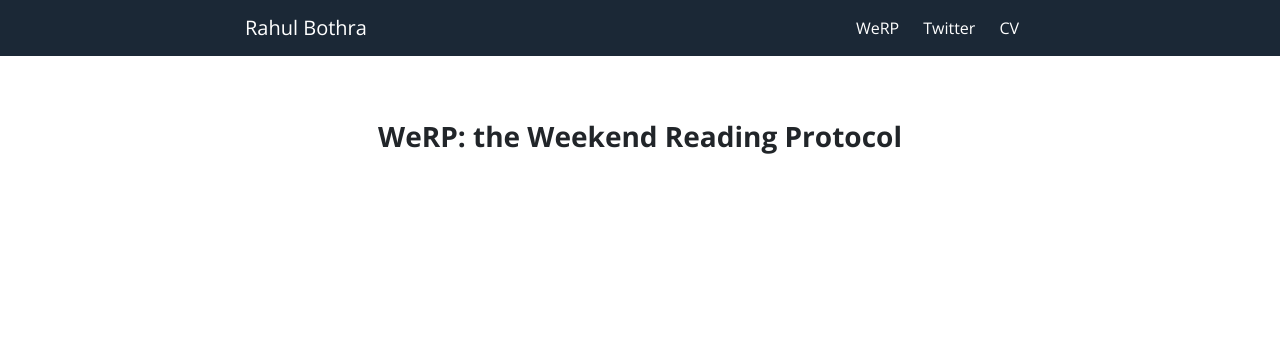
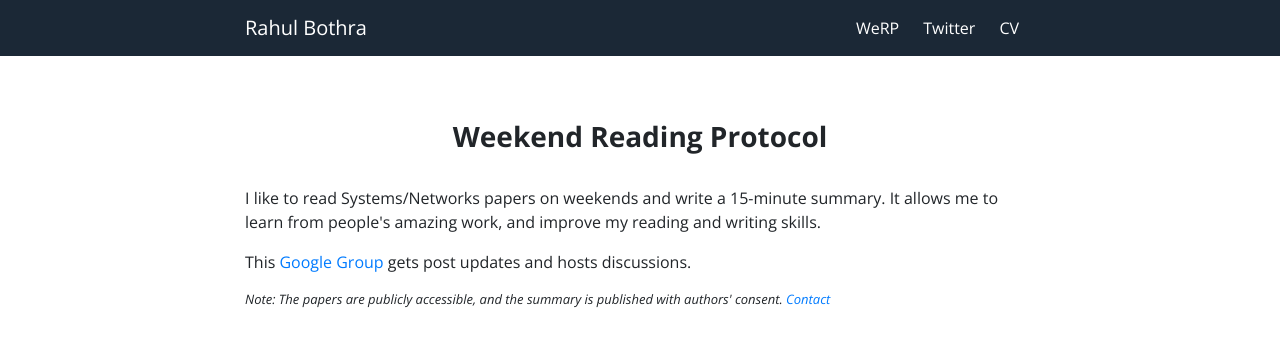
Before and after one commit to rhl-bthr/rhl-bthr.github.io, a Jekyll site: the page built from werp.html, in a window 1280 px wide. Shown: the top 347 px of the page. Built offline with Jekyll 4.4.1, drawn with Linux system fonts in a browser that asks for light colours.

Commit message:
add post disaply to WERP

```diff
--- a/werp.html
+++ b/werp.html
@@ -1,4 +1,24 @@
 ---
 layout: default
-title: "WeRP: the Weekend Reading Protocol"
+title: "Weekend Reading Protocol"
 ---
+
+I like to read Systems/Networks papers on weekends and write a 15-minute summary. It allows me to learn from people's amazing work, and improve my reading and writing skills. <br>
+
+<div class="paragraph">
+This <a href="https://groups.google.com/g/werp-sysnet">Google Group</a> gets post updates and hosts discussions.
+</div>
+
+<div class="small-note">
+    Note: The papers are publicly accessible, and the summary is published with authors' consent. <a href="mailto:werp-sysnet+managers@googlegroups.com">Contact</a>
+</div>
+
+{% for post in site.posts %}
+    {% include section-spacing.html %}
+    <div class="ml-3">
+        <div style="font-weight: 600;">{{ post.date | date: "%d %b' %Y" }}</div>
+        <a class="title" href="{{site.baseurl}}{{ post.url }}">{{ post.title }}</a><br>
+        <i style="font-weight:200;">{{ post.authors }}</i><br>
+        {{ post.conference }}
+    </div>
+{% endfor %}
```
